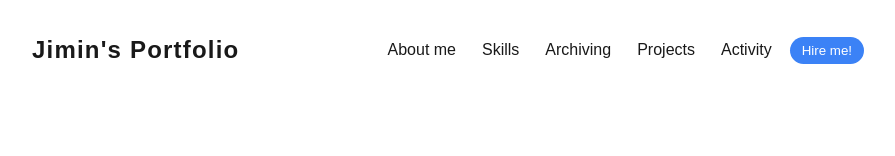
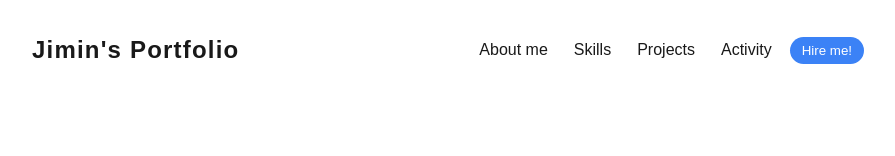
Before and after one commit to wlals4264/bluemin-portfolio, a Next.js app: page / in a window 1280 px wide. Shown: the top 156 px of the page, without its empty margins (192-1087 px from the left). Built offline with nearby package versions, Linux system fonts and the light colour scheme; a web font is replaced by a local one.

Commit message:
Remove: Nav에서 불필요한 요소 삭제

```diff
--- a/src/components/Header.tsx
+++ b/src/components/Header.tsx
@@ -3,7 +3,7 @@ import Nav from './Nav';
 import '@/styles/components/Header.scss';
 
 export default function Header() {
-  const titles = ['About me', 'Skills', 'Archiving', 'Projects', 'Activity'];
+  const titles = ['About me', 'Skills', 'Projects', 'Activity'];
 
   return (
     <div className="header-container">
```
